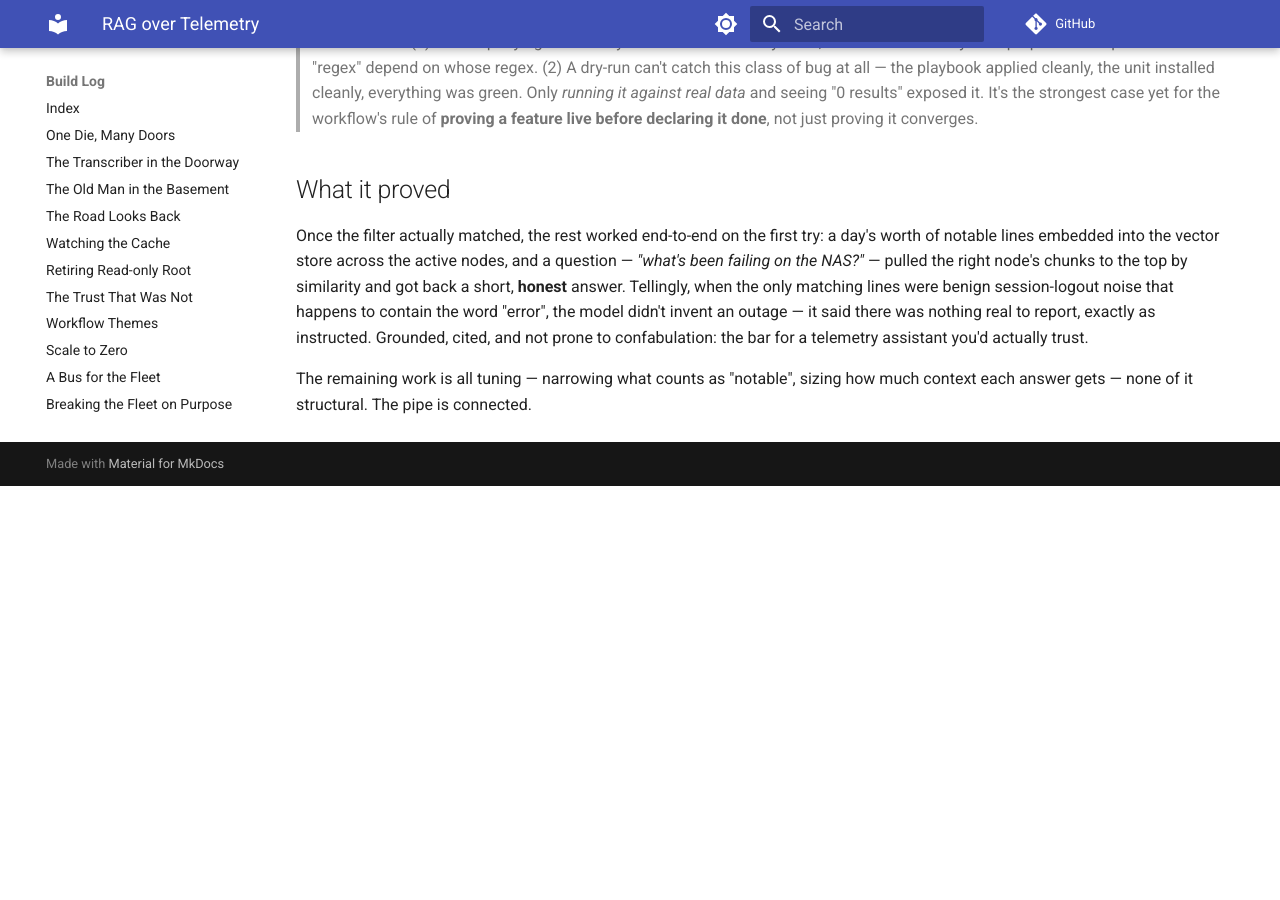
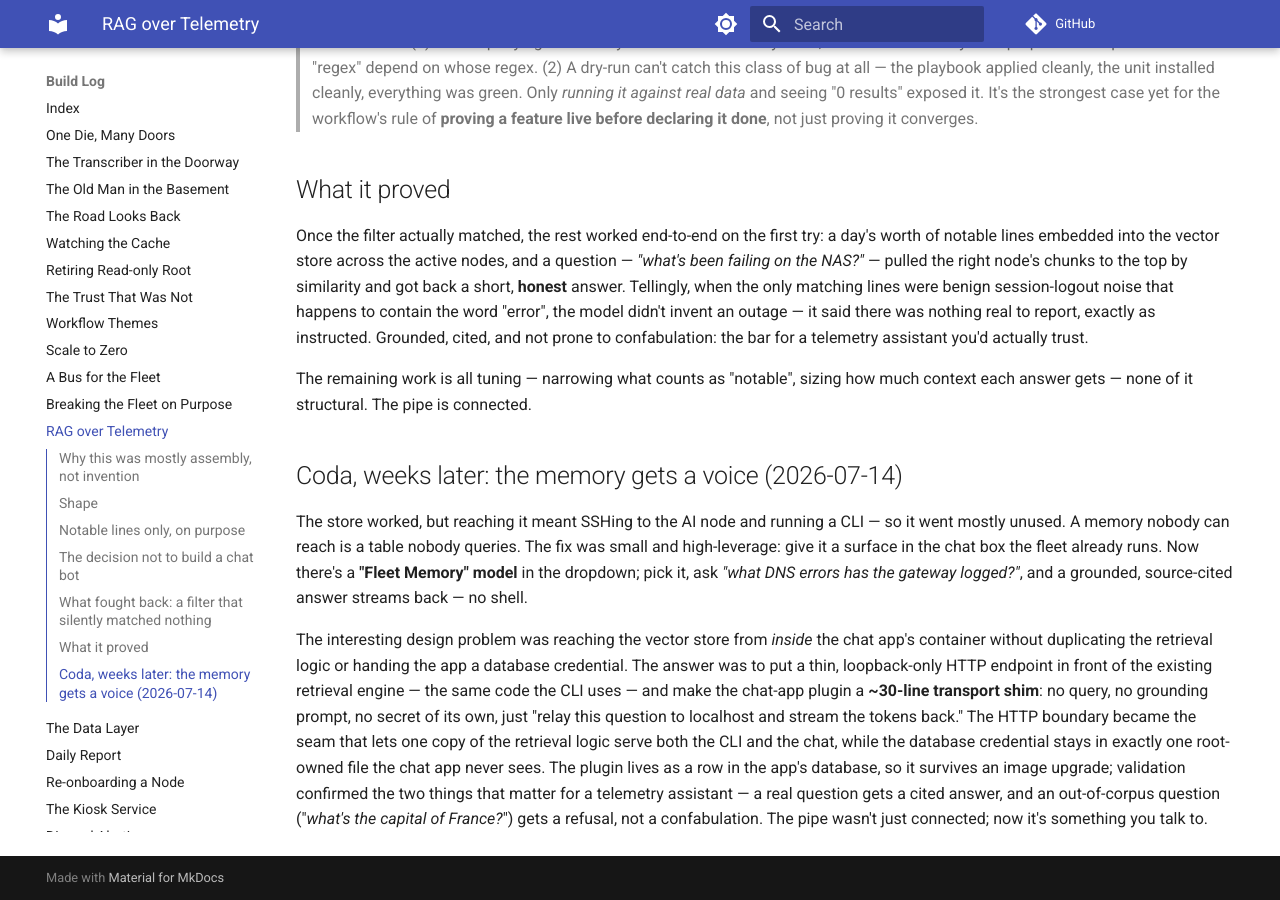
Before and after one commit to Caleb-Wrobel/fangs-doc, an MkDocs documentation site: the page built from docs/log/2026-06-telemetry-rag.md, in a window 1280 px wide and 900 px high, scrolled down 1882 px. Built offline with MkDocs 1.6.1 and Material for MkDocs 9.7.7, drawn with Linux system fonts in a browser that asks for light colours; comment, search, counter and statistics services are not loaded; before the commit the page ends 2368 px from its top, so only the background shows below that.

Commit message:
the table found a voice / ask it, it cites or demurs / no shell, just the chat
Coda on the telemetry-rag entry: the Fleet Memory chat surface. A thin
transport shim in the chat app relays to a loopback endpoint over the
same retrieval engine the CLI uses — one copy of the logic, no secret
in the plugin, grounded answers, refusals over confabulation.

Co-Authored-By: Claude Opus 4.8 <noreply@anthropic.com>
Claude-Session: https://claude.ai/code/session_01932Prhi8qSJQMks8WvXsHG

```diff
--- a/docs/log/2026-06-telemetry-rag.md
+++ b/docs/log/2026-06-telemetry-rag.md
@@ -96,3 +96,23 @@ a telemetry assistant you'd actually trust.
 
 The remaining work is all tuning — narrowing what counts as "notable", sizing how much context each
 answer gets — none of it structural. The pipe is connected.
+
+## Coda, weeks later: the memory gets a voice (2026-07-14)
+
+The store worked, but reaching it meant SSHing to the AI node and running a CLI — so it went
+mostly unused. A memory nobody can reach is a table nobody queries. The fix was small and
+high-leverage: give it a surface in the chat box the fleet already runs. Now there's a **"Fleet
+Memory" model** in the dropdown; pick it, ask *"what DNS errors has the gateway logged?"*, and a
+grounded, source-cited answer streams back — no shell.
+
+The interesting design problem was reaching the vector store from *inside* the chat app's container
+without duplicating the retrieval logic or handing the app a database credential. The answer was to
+put a thin, loopback-only HTTP endpoint in front of the existing retrieval engine — the same code
+the CLI uses — and make the chat-app plugin a **~30-line transport shim**: no query, no grounding
+prompt, no secret of its own, just "relay this question to localhost and stream the tokens back."
+The HTTP boundary became the seam that lets one copy of the retrieval logic serve both the CLI and
+the chat, while the database credential stays in exactly one root-owned file the chat app never
+sees. The plugin lives as a row in the app's database, so it survives an image upgrade; validation
+confirmed the two things that matter for a telemetry assistant — a real question gets a cited
+answer, and an out-of-corpus question ("*what's the capital of France?*") gets a refusal, not a
+confabulation. The pipe wasn't just connected; now it's something you talk to.
```
